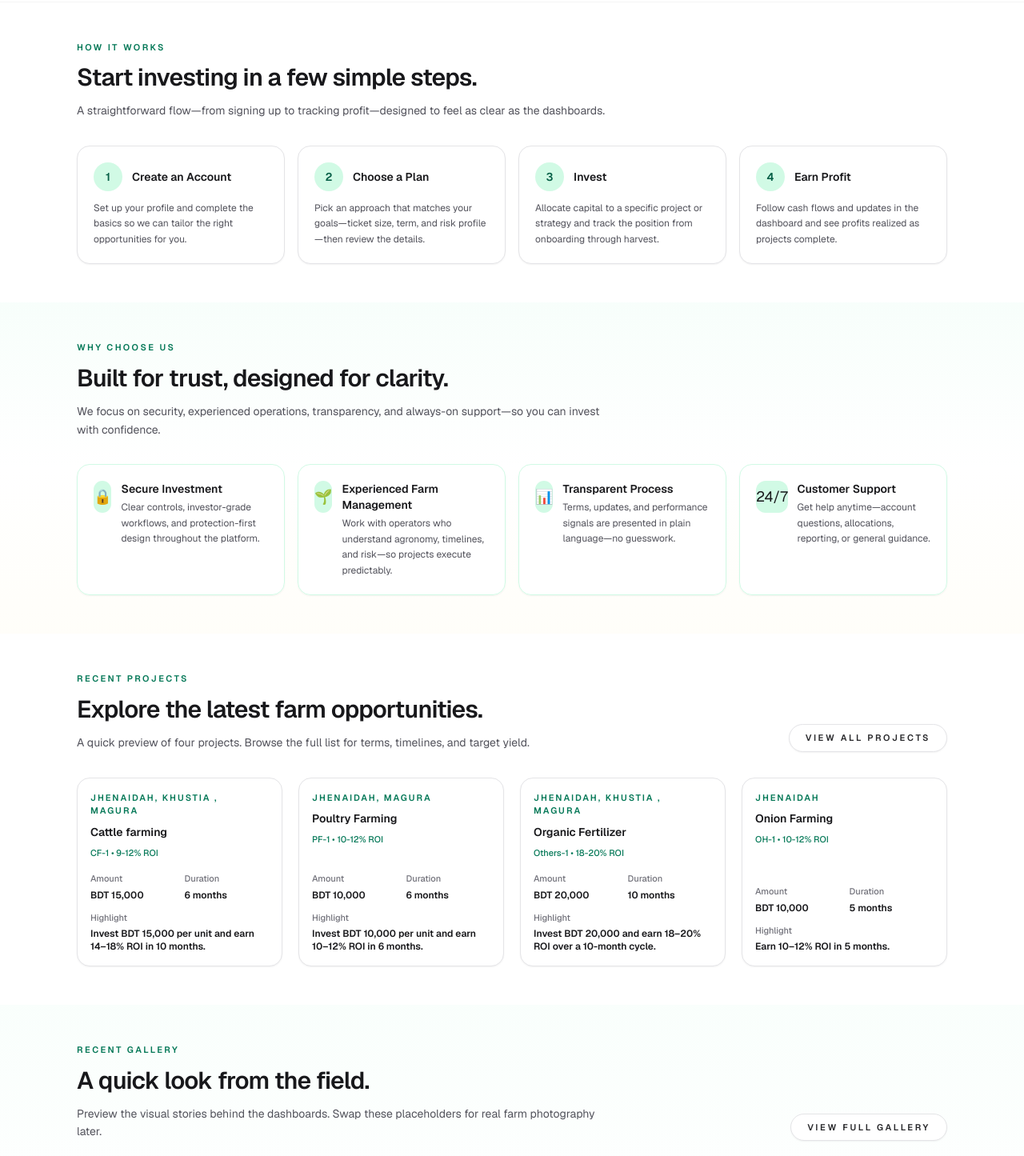
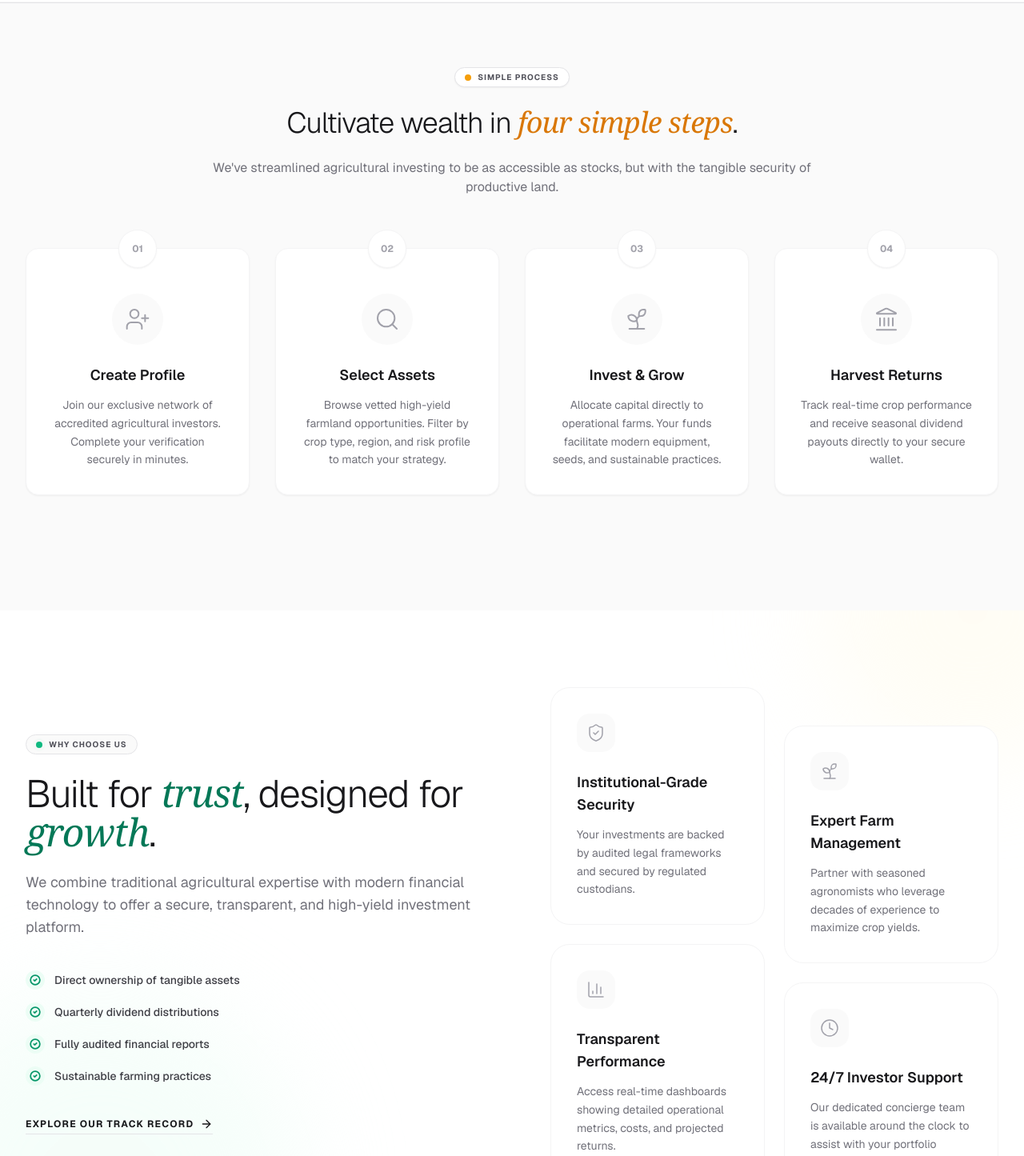
Before and after one commit to ashikurovi/farming-investor-app, a Next.js app: page / in a window 1280 px wide. Shown: the part 1260-2705 px from the top of the page at 80% size. Built offline with nearby package versions, Linux system fonts and the light colour scheme.

Commit message:
HomeWhyChooseUs section update

```diff
--- a/src/components/home/HomeHowItWorks.jsx
+++ b/src/components/home/HomeHowItWorks.jsx
@@ -1,83 +1,102 @@
+"use client";
+import { UserPlus, Search, Sprout, Landmark } from "lucide-react";
+import Link from "next/link";
+
+function StepCard({ id, title, description, Icon }) {
+  return (
+    <div className="group relative bg-white p-8 rounded-2xl border border-zinc-100 shadow-sm hover:shadow-xl hover:border-amber-200 transition-all duration-300">
+      <div className="absolute -top-6 left-1/2 -translate-x-1/2 w-12 h-12 bg-white border border-zinc-100 rounded-full flex items-center justify-center shadow-sm group-hover:scale-110 group-hover:border-amber-200 transition-all duration-300 z-10">
+        <span className="text-xs font-bold text-zinc-400 group-hover:text-amber-600">
+          {id}
+        </span>
+      </div>
+
+      <div className="mt-6 flex flex-col items-center text-center">
+        <div className="mb-6 p-4 rounded-full bg-zinc-50 text-zinc-400 group-hover:bg-amber-50 group-hover:text-amber-600 transition-colors duration-300">
+          <Icon className="w-8 h-8" strokeWidth={1.5} />
+        </div>
+
+        <h3 className="text-lg font-semibold text-zinc-900 mb-3 group-hover:text-amber-700 transition-colors">
+          {title}
+        </h3>
+
+        <p className="text-sm text-zinc-500 leading-relaxed">{description}</p>
+      </div>
+    </div>
+  );
+}
+
+const steps = [
+  {
+    id: "01",
+    title: "Create Profile",
+    description:
+      "Join our exclusive network of accredited agricultural investors. Complete your verification securely in minutes.",
+    icon: UserPlus,
+  },
+  {
+    id: "02",
+    title: "Select Assets",
+    description:
+      "Browse vetted high-yield farmland opportunities. Filter by crop type, region, and risk profile to match your strategy.",
+    icon: Search,
+  },
+  {
+    id: "03",
+    title: "Invest & Grow",
+    description:
+      "Allocate capital directly to operational farms. Your funds facilitate modern equipment, seeds, and sustainable practices.",
+    icon: Sprout,
+  },
+  {
+    id: "04",
+    title: "Harvest Returns",
+    description:
+      "Track real-time crop performance and receive seasonal dividend payouts directly to your secure wallet.",
+    icon: Landmark,
+  },
+];
+
 export default function HomeHowItWorks() {
   return (
-    <section className="py-12">
-      <div className="mx-auto max-w-6xl px-4 sm:px-6 lg:px-8">
-        <div className="flex flex-col gap-8 lg:flex-row lg:items-end lg:justify-between">
-          <div className="max-w-2xl space-y-3">
-            <p className="text-[11px] font-semibold uppercase tracking-[0.22em] text-emerald-700 dark:text-emerald-300">
-              How it works
-            </p>
-            <h2 className="text-2xl font-semibold tracking-tight sm:text-3xl">
-              Start investing in a few simple steps.
-            </h2>
-            <p className="text-sm leading-relaxed text-zinc-600 dark:text-zinc-400">
-              A straightforward flow—from signing up to tracking profit—designed
-              to feel as clear as the dashboards.
-            </p>
+    <section className="py-20 bg-zinc-50 border-t border-zinc-200">
+      <div className="max-w-7xl mx-auto px-6 lg:px-8">
+        <div className="text-center max-w-3xl mx-auto mb-16">
+          <div className="inline-flex items-center gap-2 px-3 py-1 rounded-full bg-white border border-zinc-200 shadow-sm mb-6">
+            <span className="h-2 w-2 rounded-full bg-amber-500"></span>
+            <span className="text-[10px] font-bold uppercase tracking-widest text-zinc-600">
+              Simple Process
+            </span>
           </div>
+          <h2 className="text-3xl md:text-4xl font-light text-zinc-900 mb-6 tracking-tight">
+            Cultivate wealth in{" "}
+            <span className="font-serif italic text-amber-600">
+              four simple steps
+            </span>
+            .
+          </h2>
+          <p className="text-zinc-500 text-sm md:text-base leading-relaxed">
+            We've streamlined agricultural investing to be as accessible as
+            stocks, but with the tangible security of productive land.
+          </p>
         </div>
 
-        <ol className="mt-8 grid gap-4 sm:grid-cols-2 lg:grid-cols-4">
-          <li className="rounded-2xl border border-zinc-200 bg-white p-5 shadow-sm transition hover:-translate-y-0.5 hover:shadow-md dark:border-zinc-800 dark:bg-zinc-950">
-            <div className="flex items-center gap-3">
-              <span className="inline-flex h-9 w-9 items-center justify-center rounded-full bg-emerald-100 text-sm font-semibold text-emerald-800 dark:bg-emerald-500/15 dark:text-emerald-200">
-                1
-              </span>
-              <h3 className="text-sm font-semibold text-zinc-900 dark:text-zinc-50">
-                Create an Account
-              </h3>
-            </div>
-            <p className="mt-3 text-xs leading-relaxed text-zinc-600 dark:text-zinc-400">
-              Set up your profile and complete the basics so we can tailor the
-              right opportunities for you.
-            </p>
-          </li>
+        <div className="relative grid grid-cols-1 md:grid-cols-2 lg:grid-cols-4 gap-8">
+          {/* Connector Line (Desktop Only) */}
+          <div className="hidden lg:block absolute top-12 left-0 w-full h-px bg-gradient-to-r from-transparent via-zinc-300 to-transparent -z-10" />
 
-          <li className="rounded-2xl border border-zinc-200 bg-white p-5 shadow-sm transition hover:-translate-y-0.5 hover:shadow-md dark:border-zinc-800 dark:bg-zinc-950">
-            <div className="flex items-center gap-3">
-              <span className="inline-flex h-9 w-9 items-center justify-center rounded-full bg-emerald-100 text-sm font-semibold text-emerald-800 dark:bg-emerald-500/15 dark:text-emerald-200">
-                2
-              </span>
-              <h3 className="text-sm font-semibold text-zinc-900 dark:text-zinc-50">
-                Choose a Plan
-              </h3>
-            </div>
-            <p className="mt-3 text-xs leading-relaxed text-zinc-600 dark:text-zinc-400">
-              Pick an approach that matches your goals—ticket size, term, and
-              risk profile—then review the details.
-            </p>
-          </li>
+          {steps.map((step, index) => (
+            <StepCard
+              key={index}
+              id={step.id}
+              title={step.title}
+              description={step.description}
+              Icon={step.icon}
+            />
+          ))}
+        </div>
 
-          <li className="rounded-2xl border border-zinc-200 bg-white p-5 shadow-sm transition hover:-translate-y-0.5 hover:shadow-md dark:border-zinc-800 dark:bg-zinc-950">
-            <div className="flex items-center gap-3">
-              <span className="inline-flex h-9 w-9 items-center justify-center rounded-full bg-emerald-100 text-sm font-semibold text-emerald-800 dark:bg-emerald-500/15 dark:text-emerald-200">
-                3
-              </span>
-              <h3 className="text-sm font-semibold text-zinc-900 dark:text-zinc-50">
-                Invest
-              </h3>
-            </div>
-            <p className="mt-3 text-xs leading-relaxed text-zinc-600 dark:text-zinc-400">
-              Allocate capital to a specific project or strategy and track the
-              position from onboarding through harvest.
-            </p>
-          </li>
-
-          <li className="rounded-2xl border border-zinc-200 bg-white p-5 shadow-sm transition hover:-translate-y-0.5 hover:shadow-md dark:border-zinc-800 dark:bg-zinc-950">
-            <div className="flex items-center gap-3">
-              <span className="inline-flex h-9 w-9 items-center justify-center rounded-full bg-emerald-100 text-sm font-semibold text-emerald-800 dark:bg-emerald-500/15 dark:text-emerald-200">
-                4
-              </span>
-              <h3 className="text-sm font-semibold text-zinc-900 dark:text-zinc-50">
-                Earn Profit
-              </h3>
-            </div>
-            <p className="mt-3 text-xs leading-relaxed text-zinc-600 dark:text-zinc-400">
-              Follow cash flows and updates in the dashboard and see profits
-              realized as projects complete.
-            </p>
-          </li>
-        </ol>
+        <div className="mt-16 text-center"></div>
       </div>
     </section>
   );
--- a/src/components/home/HomeWhyChooseUs.jsx
+++ b/src/components/home/HomeWhyChooseUs.jsx
@@ -1,100 +1,103 @@
+"use client";
+import { ShieldCheck, Sprout, BarChart3, Clock, CheckCircle2 } from "lucide-react";
+
+const features = [
+  {
+    title: "Institutional-Grade Security",
+    description: "Your investments are backed by audited legal frameworks and secured by regulated custodians.",
+    icon: ShieldCheck,
+  },
+  {
+    title: "Expert Farm Management",
+    description: "Partner with seasoned agronomists who leverage decades of experience to maximize crop yields.",
+    icon: Sprout,
+  },
+  {
+    title: "Transparent Performance",
+    description: "Access real-time dashboards showing detailed operational metrics, costs, and projected returns.",
+    icon: BarChart3,
+  },
+  {
+    title: "24/7 Investor Support",
+    description: "Our dedicated concierge team is available around the clock to assist with your portfolio needs.",
+    icon: Clock,
+  },
+];
+
 export default function HomeWhyChooseUs() {
   return (
-    <section className="bg-gradient-to-b from-emerald-50/40 via-white to-amber-50/30 py-12 dark:from-emerald-950/20 dark:via-black dark:to-zinc-950">
-      <div className="mx-auto max-w-6xl px-4 sm:px-6 lg:px-8">
-        <div className="max-w-2xl space-y-3">
-          <p className="text-[11px] font-semibold uppercase tracking-[0.22em] text-emerald-700 dark:text-emerald-300">
-            Why choose us
-          </p>
-          <h2 className="text-2xl font-semibold tracking-tight sm:text-3xl">
-            Built for trust, designed for clarity.
-          </h2>
-          <p className="text-sm leading-relaxed text-zinc-600 dark:text-zinc-400">
-            We focus on security, experienced operations, transparency, and
-            always-on support—so you can invest with confidence.
-          </p>
-        </div>
+    <section className="py-24 bg-white relative overflow-hidden">
+      {/* Background Decorative Elements */}
+      <div className="absolute top-0 right-0 -translate-y-1/2 translate-x-1/3 w-96 h-96 bg-amber-50 rounded-full blur-3xl opacity-50" />
+      <div className="absolute bottom-0 left-0 translate-y-1/3 -translate-x-1/4 w-[500px] h-[500px] bg-emerald-50 rounded-full blur-3xl opacity-50" />
 
-        <div className="mt-8 grid gap-4 sm:grid-cols-2 lg:grid-cols-4">
-          <article className="rounded-2xl border border-emerald-100 bg-white/90 p-5 shadow-sm backdrop-blur transition hover:-translate-y-0.5 hover:shadow-md dark:border-emerald-500/30 dark:bg-zinc-950">
-            <div className="flex items-start gap-3">
-              <span
-                className="inline-flex h-10 w-10 items-center justify-center rounded-xl bg-emerald-100 text-lg dark:bg-emerald-500/15"
-                aria-hidden="true"
+      <div className="max-w-7xl mx-auto px-6 lg:px-8 relative z-10">
+        <div className="grid grid-cols-1 lg:grid-cols-2 gap-16 lg:gap-24 items-center">
+
+          {/* Left Content */}
+          <div className="space-y-10">
+            <div className="space-y-6">
+              <div className="inline-flex items-center gap-2 px-3 py-1 rounded-full bg-zinc-50 border border-zinc-200 w-fit">
+                <span className="flex h-2 w-2 relative">
+                  <span className="animate-ping absolute inline-flex h-full w-full rounded-full bg-emerald-400 opacity-75"></span>
+                  <span className="relative inline-flex rounded-full h-2 w-2 bg-emerald-500"></span>
+                </span>
+                <span className="text-[10px] font-bold uppercase tracking-widest text-zinc-600">
+                  Why Choose Us
+                </span>
+              </div>
+
+              <h2 className="text-3xl md:text-5xl font-light text-zinc-900 leading-tight tracking-tight">
+                Built for <span className="font-serif italic text-emerald-700">trust</span>, designed for <span className="font-serif italic text-emerald-700">growth</span>.
+              </h2>
+
+              <p className="text-zinc-500 text-base md:text-lg leading-relaxed max-w-xl">
+                We combine traditional agricultural expertise with modern financial technology to offer a secure, transparent, and high-yield investment platform.
+              </p>
+            </div>
+
+            <div className="space-y-4">
+              {[
+                "Direct ownership of tangible assets",
+                "Quarterly dividend distributions",
+                "Fully audited financial reports",
+                "Sustainable farming practices"
+              ].map((item, i) => (
+                <div key={i} className="flex items-center gap-3 group">
+                  <div className="flex-shrink-0 w-6 h-6 rounded-full bg-emerald-50 text-emerald-600 flex items-center justify-center group-hover:bg-emerald-100 transition-colors">
+                    <CheckCircle2 className="w-3.5 h-3.5" strokeWidth={3} />
+                  </div>
+                  <span className="text-sm font-medium text-zinc-700 group-hover:text-zinc-900 transition-colors">{item}</span>
+                </div>
+              ))}
+            </div>
+
+             <button className="group inline-flex items-center gap-2 text-xs font-bold uppercase tracking-widest text-zinc-900 hover:text-emerald-700 transition-colors border-b border-zinc-200 pb-1 hover:border-emerald-700">
+                Explore Our Track Record
+                <svg xmlns="http://www.w3.org/2000/svg" width="16" height="16" viewBox="0 0 24 24" fill="none" stroke="currentColor" strokeWidth="2" strokeLinecap="round" strokeLinejoin="round" className="transition-transform group-hover:translate-x-1"><path d="M5 12h14"/><path d="m12 5 7 7-7 7"/></svg>
+             </button>
+          </div>
+
+          {/* Right Grid */}
+          <div className="grid grid-cols-1 sm:grid-cols-2 gap-6">
+            {features.map((feature, index) => (
+              <div
+                key={index}
+                className={`group p-8 rounded-3xl border border-zinc-100 bg-white hover:border-emerald-100 hover:shadow-xl hover:shadow-emerald-900/5 transition-all duration-500 ${index === 1 || index === 3 ? 'sm:translate-y-12' : ''}`}
               >
-                🔒
-              </span>
-              <div className="space-y-1">
-                <h3 className="text-sm font-semibold text-zinc-900 dark:text-zinc-50">
-                  Secure Investment
+                <div className="w-12 h-12 rounded-2xl bg-zinc-50 flex items-center justify-center mb-6 text-zinc-400 group-hover:bg-emerald-50 group-hover:text-emerald-600 group-hover:scale-110 transition-all duration-500">
+                  <feature.icon className="w-6 h-6" strokeWidth={1.5} />
+                </div>
+                <h3 className="text-lg font-semibold text-zinc-900 mb-3 group-hover:text-emerald-700 transition-colors">
+                  {feature.title}
                 </h3>
-                <p className="text-xs leading-relaxed text-zinc-600 dark:text-zinc-400">
-                  Clear controls, investor-grade workflows, and protection-first
-                  design throughout the platform.
+                <p className="text-sm text-zinc-500 leading-relaxed group-hover:text-zinc-600 transition-colors">
+                  {feature.description}
                 </p>
               </div>
-            </div>
-          </article>
+            ))}
+          </div>
 
-          <article className="rounded-2xl border border-emerald-100 bg-white/90 p-5 shadow-sm backdrop-blur transition hover:-translate-y-0.5 hover:shadow-md dark:border-emerald-500/30 dark:bg-zinc-950">
-            <div className="flex items-start gap-3">
-              <span
-                className="inline-flex h-10 w-10 items-center justify-center rounded-xl bg-emerald-100 text-lg dark:bg-emerald-500/15"
-                aria-hidden="true"
-              >
-                🌱
-              </span>
-              <div className="space-y-1">
-                <h3 className="text-sm font-semibold text-zinc-900 dark:text-zinc-50">
-                  Experienced Farm Management
-                </h3>
-                <p className="text-xs leading-relaxed text-zinc-600 dark:text-zinc-400">
-                  Work with operators who understand agronomy, timelines, and
-                  risk—so projects execute predictably.
-                </p>
-              </div>
-            </div>
-          </article>
-
-          <article className="rounded-2xl border border-emerald-100 bg-white/90 p-5 shadow-sm backdrop-blur transition hover:-translate-y-0.5 hover:shadow-md dark:border-emerald-500/30 dark:bg-zinc-950">
-            <div className="flex items-start gap-3">
-              <span
-                className="inline-flex h-10 w-10 items-center justify-center rounded-xl bg-emerald-100 text-lg dark:bg-emerald-500/15"
-                aria-hidden="true"
-              >
-                📊
-              </span>
-              <div className="space-y-1">
-                <h3 className="text-sm font-semibold text-zinc-900 dark:text-zinc-50">
-                  Transparent Process
-                </h3>
-                <p className="text-xs leading-relaxed text-zinc-600 dark:text-zinc-400">
-                  Terms, updates, and performance signals are presented in plain
-                  language—no guesswork.
-                </p>
-              </div>
-            </div>
-          </article>
-
-          <article className="rounded-2xl border border-emerald-100 bg-white/90 p-5 shadow-sm backdrop-blur transition hover:-translate-y-0.5 hover:shadow-md dark:border-emerald-500/30 dark:bg-zinc-950">
-            <div className="flex items-start gap-3">
-              <span
-                className="inline-flex h-10 w-10 items-center justify-center rounded-xl bg-emerald-100 text-lg dark:bg-emerald-500/15"
-                aria-hidden="true"
-              >
-                24/7
-              </span>
-              <div className="space-y-1">
-                <h3 className="text-sm font-semibold text-zinc-900 dark:text-zinc-50">
-                  Customer Support
-                </h3>
-                <p className="text-xs leading-relaxed text-zinc-600 dark:text-zinc-400">
-                  Get help anytime—account questions, allocations, reporting, or
-                  general guidance.
-                </p>
-              </div>
-            </div>
-          </article>
         </div>
       </div>
     </section>
```
